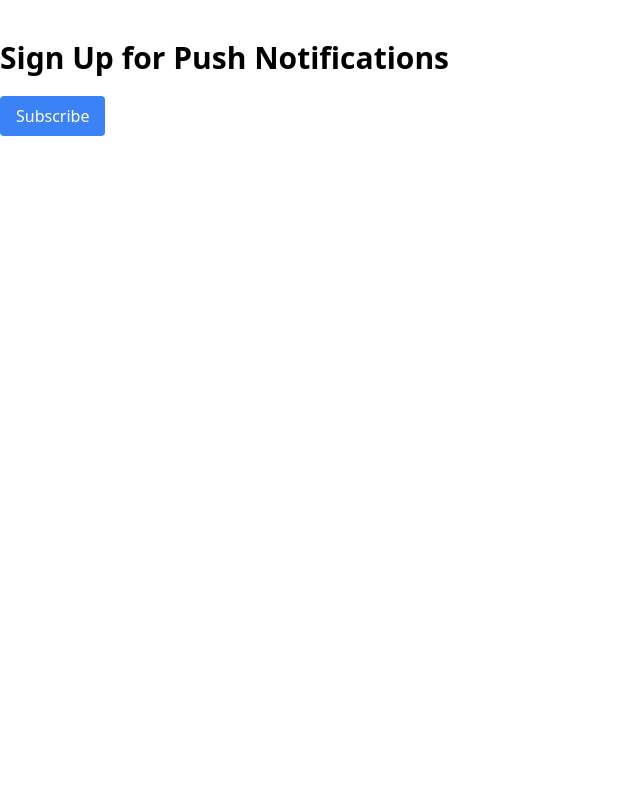
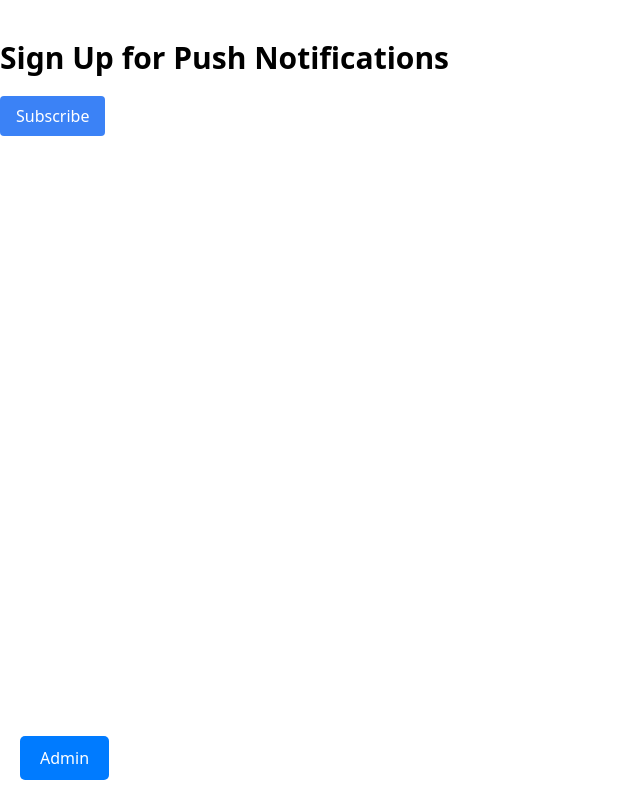
Before and after one commit to andyifyz/sddssda, a website: page public/index.html in a window 1280 px wide. Shown: the whole page, without its empty margins (0-640 px from the left). Drawn offline with nearby package versions, Linux system fonts and the light colour scheme.

Commit message:
Added admin button and password protection

```diff
--- a/public/index.html
+++ b/public/index.html
@@ -14,3 +14,19 @@
     <script src="app.js"></script>
 </body>
 </html>
+<!-- Add this to your index.html where you want the button -->
+<style>
+    #admin-button {
+        position: fixed;
+        bottom: 20px;
+        left: 20px;
+        padding: 10px 20px;
+        background-color: #007bff;
+        color: white;
+        border: none;
+        border-radius: 5px;
+        cursor: pointer;
+    }
+</style>
+
+<button id="admin-button" onclick="location.href='admin/admin.html'">Admin</button>
```
Also changed, not shown: admin/admin.html (+23 -0 lines).
